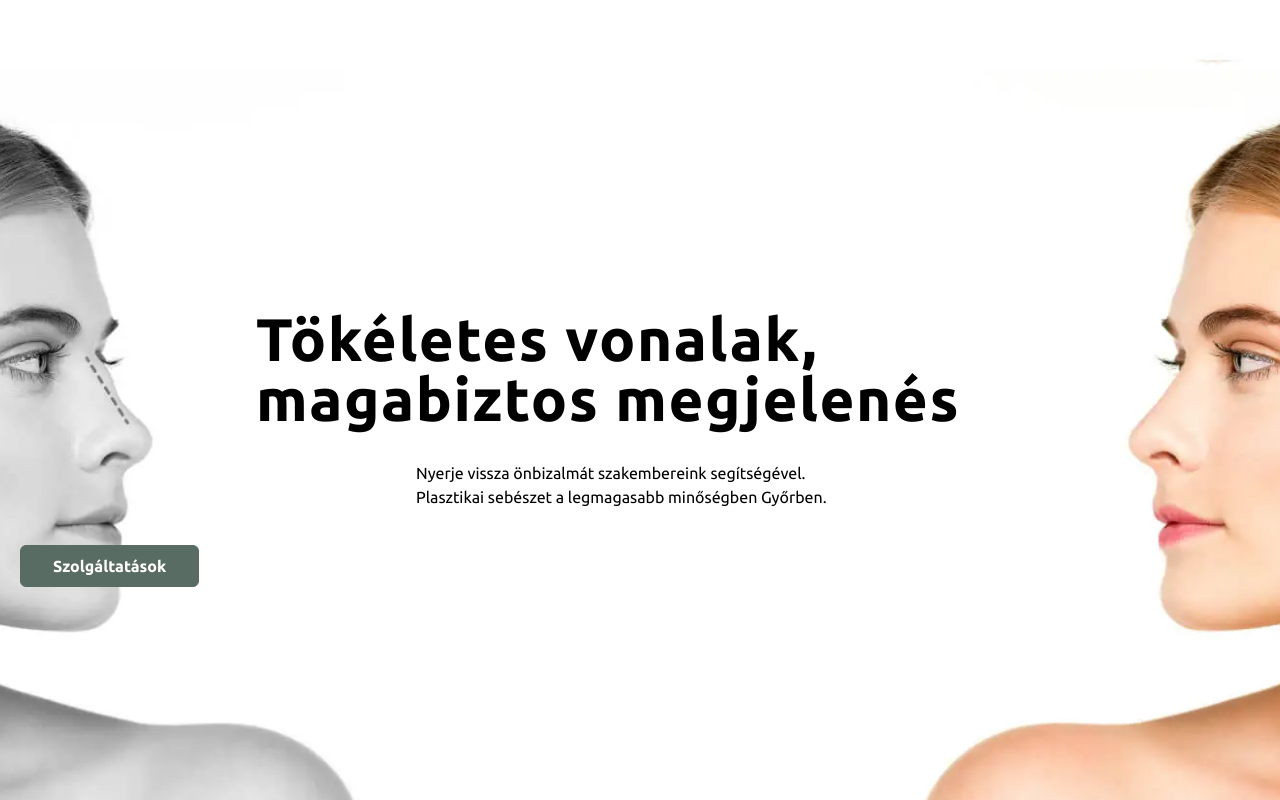
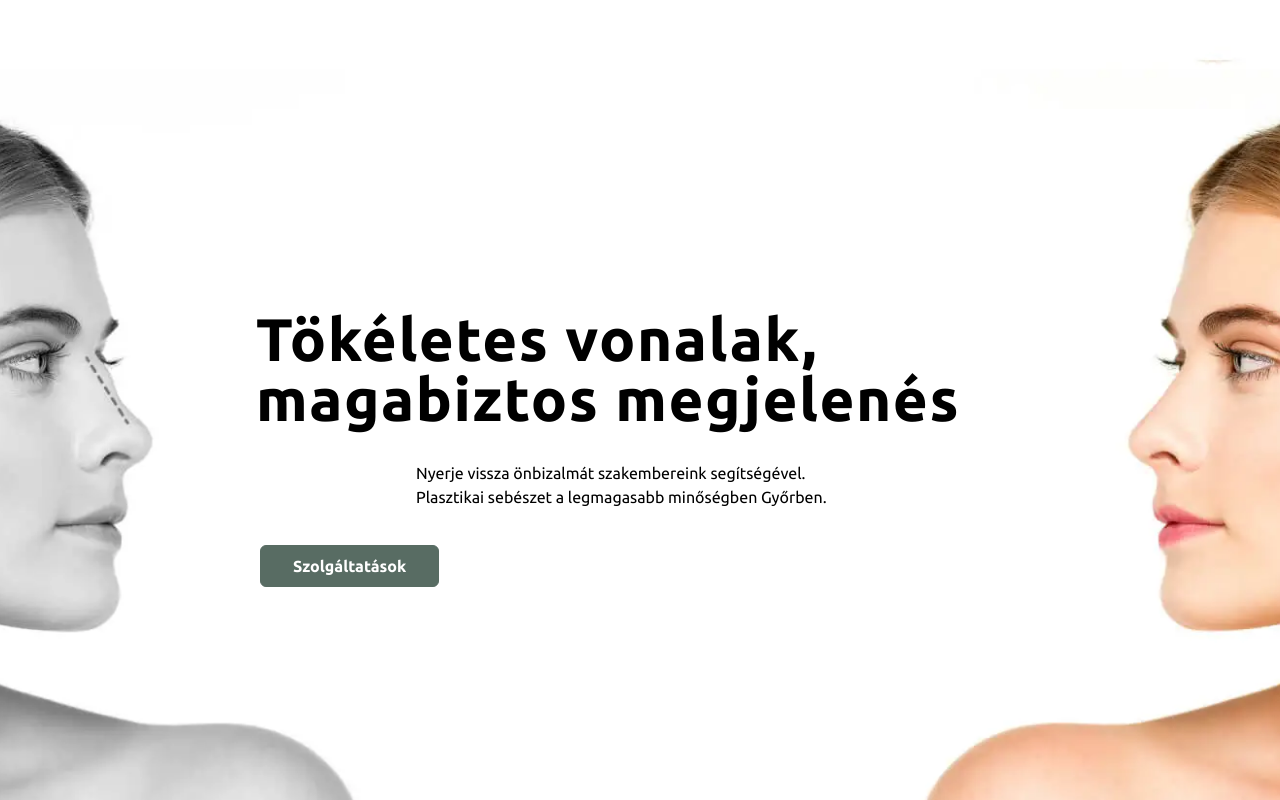
Before and after one commit to omgzsa/elysia-app, a Vue app in the folder frontend/: page / in a window 1280 px wide. Shown: the top 800 px of the page. Built offline with nearby package versions, Linux system fonts and the light colour scheme; no server answers.

Commit message:
sizing adjustment

```diff
--- a/frontend/src/components/home/HomeHero.vue
+++ b/frontend/src/components/home/HomeHero.vue
@@ -21,7 +21,7 @@ defineProps({
       v-motion-slide-bottom
       :delay="100"
     >
-      <div class="w-full px-2 md:px-4 mx-auto flex flex-col gap-y-8">
+      <div class="max-w-screen-xl px-2 md:px-4 mx-auto flex flex-col gap-y-8">
         <h1 class="max-w-3xl mx-auto" v-motion-slide-bottom :delay="300">
           {{ slide.title }}
         </h1>
```
